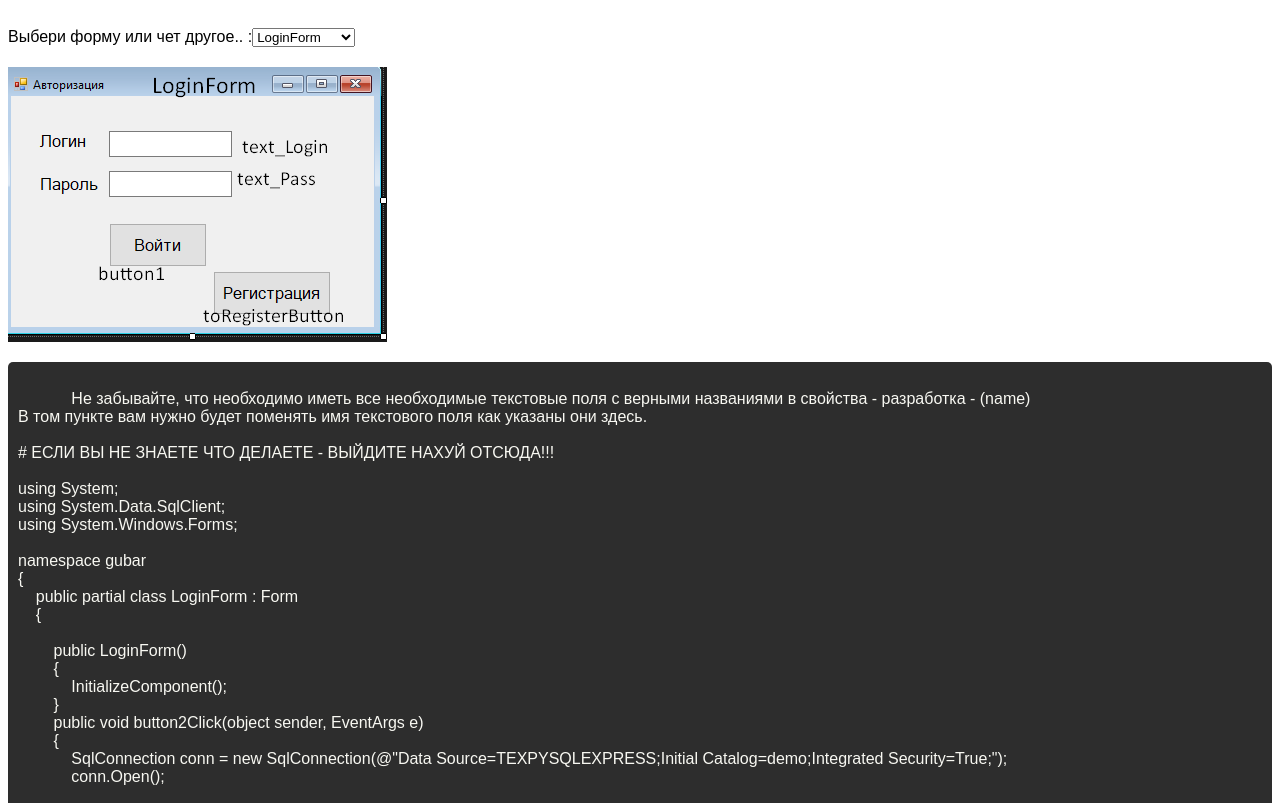
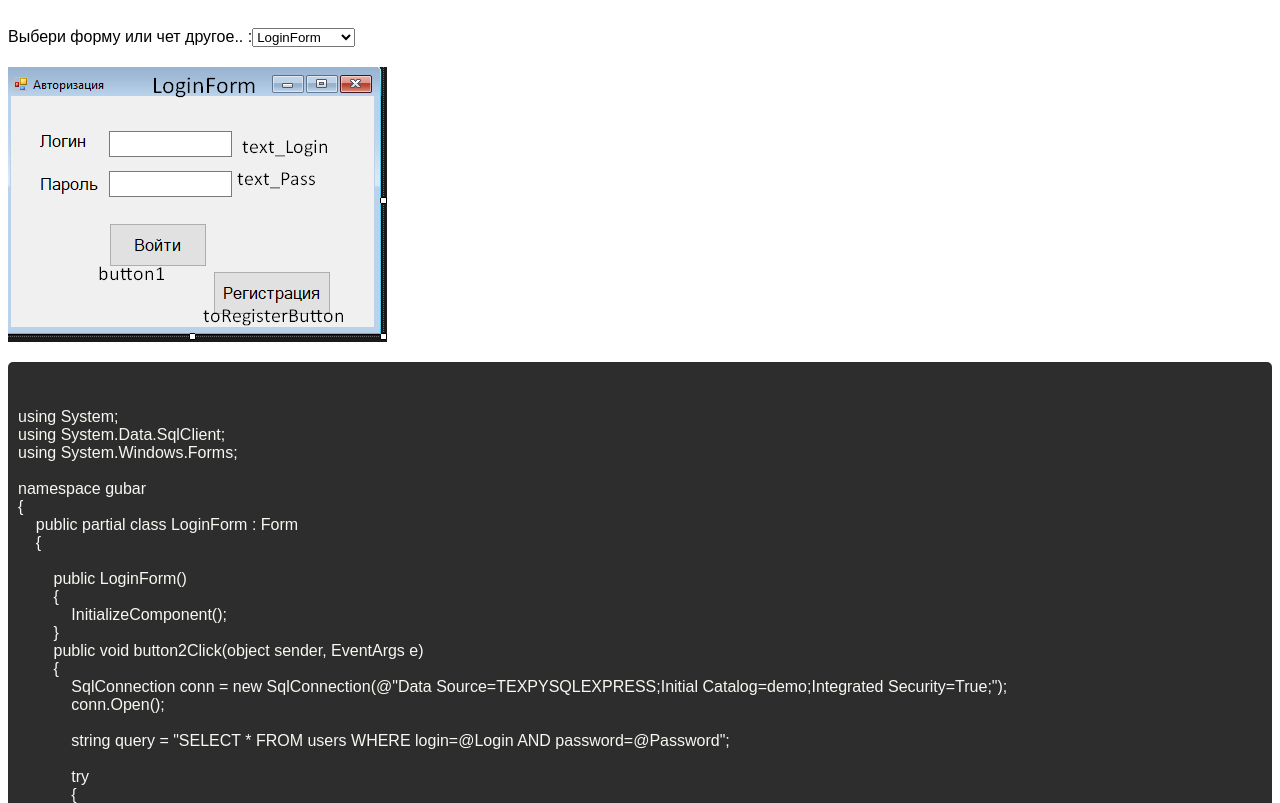
Before and after one commit to Pqvel1l/demo, a plain HTML site: page index.html in a window 1280 px wide. Shown: the top 803 px of the page. Drawn offline with Linux system fonts and the light colour scheme.

Commit message:
Update index.html

```diff
--- a/index.html
+++ b/index.html
@@ -47,10 +47,6 @@
     <script>
         const codeVersions = {
             version1: `
-            Не забывайте, что необходимо иметь все необходимые текстовые поля с верными названиями в свойства - разработка - (name)
-В том пункте вам нужно будет поменять имя текстового поля как указаны они здесь.
-
-# ЕСЛИ ВЫ НЕ ЗНАЕТЕ ЧТО ДЕЛАЕТЕ - ВЫЙДИТЕ НАХУЙ ОТСЮДА!!!
 
 using System;
 using System.Data.SqlClient;
@@ -133,11 +129,6 @@ namespace gubar
 }
 `,
             version2: `
-
-Не забывайте, что необходимо иметь все необходимые текстовые поля с верными названиями в свойства - разработка - (name)
-В том пункте вам нужно будет поменять имя текстового поля как указаны они здесь.
-
-# ЕСЛИ ВЫ НЕ ЗНАЕТЕ ЧТО ДЕЛАЕТЕ - ВЫЙДИТЕ НАХУЙ ОТСЮДА!!!
 
 using System;
 using System.Collections.Generic;
@@ -230,7 +221,9 @@ namespace gubar
 
     }
 }
-`,version3:`Example`,version4:`example`
+`,
+            version3:`Example`,
+            version4:`example`
             // Add more versions as needed
         };
 
```
